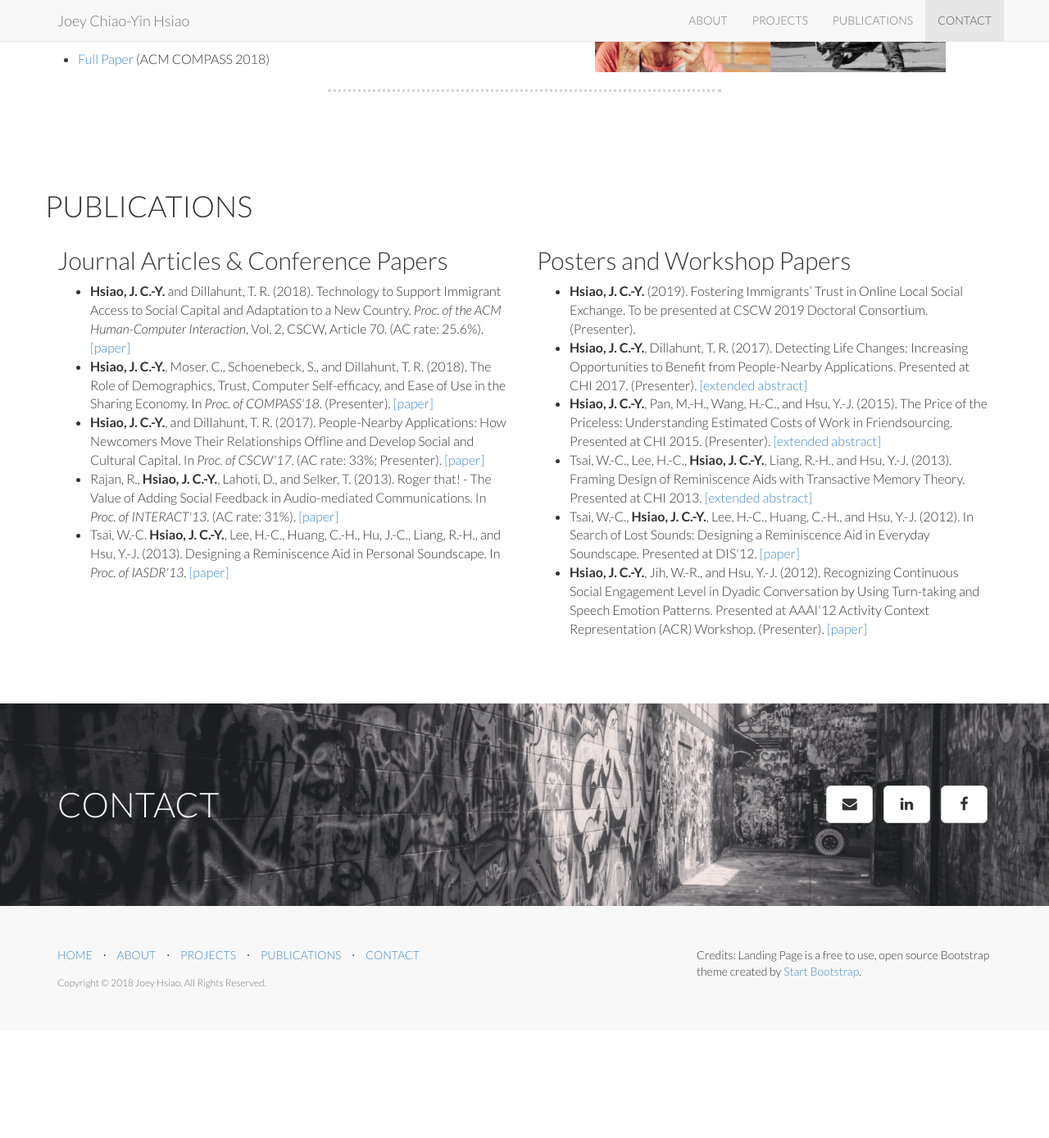
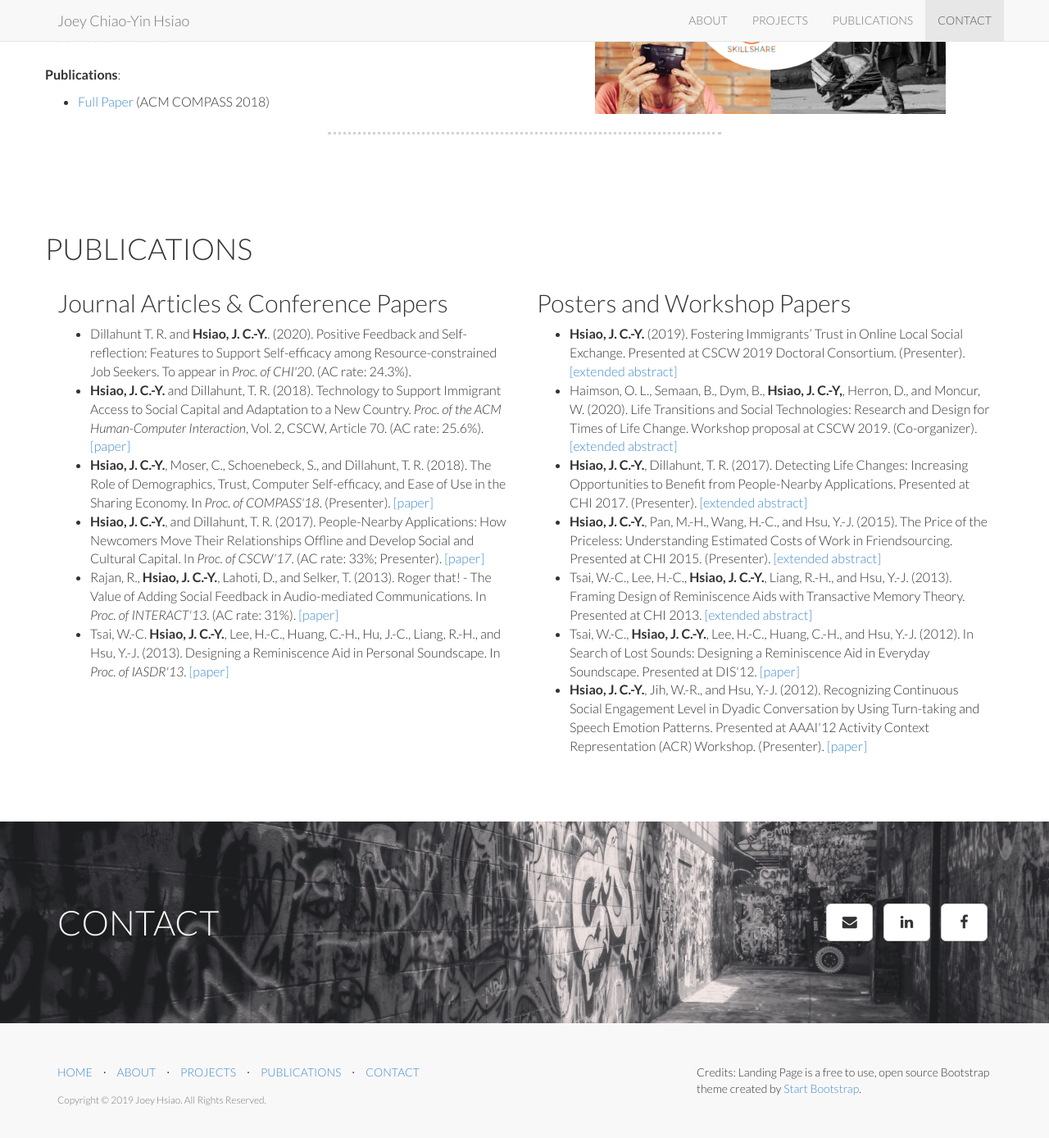
Before and after one commit to joeycyhsiao/joeycyhsiao.github.io, a Jekyll site: the page built from index.html, in a window 1280 px wide and 1400 px high, scrolled down 3135 px. Shown: the top 1388 px of the window at 82% size. Built offline with Jekyll 4.4.1, drawn with Linux system fonts in a browser that asks for light colours; before the commit the page ends 4392 px from its top, so only the background shows below that; some of the changed text lies outside the part shown.

Commit message:
Add new ppers and update the CV

```diff
--- a/_config.yml
+++ b/_config.yml
@@ -7,7 +7,7 @@ title: Joey Chiao-Yin Hsiao
 email: jcyhsiao@umich.edu
 author: Joey Chiao-Yin Hsiao, Joey Hsiao, Chiao-Yin Hsiao
 description: "Joey Chiao-Yin Hsiao, a Ph.D. candidate at the School of Information, University of Michigan. Joey's research is focused on how location-based social applications, such as people-nearby applications and sharing economy applications, can support newcomers in adapting to a new environment."
-copyright: 'Copyright &copy; 2018 Joey Hsiao. All Rights Reserved.'
+copyright: 'Copyright &copy; 2019 Joey Hsiao. All Rights Reserved.'
 credits: 'Credits: Landing Page is a free to use, open source Bootstrap theme created by <a href="http://startbootstrap.com/">Start Bootstrap</a>.'
 keywords:
   - Human-Computer Interaction
--- a/_data/papers.yml
+++ b/_data/papers.yml
@@ -1,3 +1,10 @@
+- paper:
+  authors: Dillahunt T. R. and <b>Hsiao, J. C.-Y.</b>.
+  title: "Positive Feedback and Self-reflection: Features to Support Self-efficacy among Resource-constrained Job Seekers"
+  year: "2020"
+  venue: To appear in <i>Proc. of CHI'20</i>
+  info: "AC rate: 24.3%"
+
 - paper:
   authors: <b>Hsiao, J. C.-Y.</b> and Dillahunt, T. R.
   title: "Technology to Support Immigrant Access to Social Capital and Adaptation to a New Country"
--- a/_data/posters.yml
+++ b/_data/posters.yml
@@ -2,9 +2,21 @@
   authors: <b>Hsiao, J. C.-Y.</b>
   title: "Fostering Immigrants’ Trust in Online Local Social Exchange"
   year: 2019
-  venue: "To be presented at CSCW 2019 Doctoral Consortium"
+  venue: "Presented at CSCW 2019 Doctoral Consortium"
   info: "Presenter"
   type: "extended abstract"
+  file:
+    - url: "Hsiao_CSCWDC19.pdf"
+
+- paper:
+  authors: Haimson, O. L., Semaan, B., Dym, B., <b>Hsiao, J. C.-Y,</b>, Herron, D., and Moncur, W.
+  title: "Life Transitions and Social Technologies: Research and Design for Times of Life Change"
+  year: 2020
+  venue: "Workshop proposal at CSCW 2019"
+  info: "Co-organizer"
+  type: "extended abstract"
+  file:
+    - url: "Haimson_CSCWEA19.pdf"
 
 - paper:
   authors: <b>Hsiao, J. C.-Y.</b>, Dillahunt, T. R.
--- a/_data/recent.yml
+++ b/_data/recent.yml
@@ -8,16 +8,22 @@
         url: "Hsiao_PACMHCI18.pdf"
         type: "Full Paper"
         venue: "ACM CSCW 2018"
-
-  # - name: "Career Development and Social Learning in Hybrid Meetup Groups"
-  #role: "Project Leader"
-  #responsibility: "Study design"
-  #img: "career_hybrid.png"
-  #description: "In the U.S., there are approximately 30,000 meetup groups for career development, skill learning, and networking, which are supported by hybrid community platforms such as meetup.com. Although prior research suggests that job seekers' social networks are crucial to their success in job seeking, it is unclear how these hybrid meetup groups support the purpose. Therefore, studying job seekers in hybrid meetup groups would help guide development of a better online system for career development. The primary objective of the study is to discover how the context of hybrid meetup groups can benefit job seekers. Secondary objectives include 1) identifying other stakeholders within the events and what kind of social relationships they create with the job seekers, 2) examining the sustainability of the social relationships in the group with offline events."
-
+      - paper:
+        url: "Hsiao_CSCWDC19.pdf"
+        type: "Extended Abstract"
+        venue: "ACM CSCW 2019 Doctoral Consortium"
+      - paper:
+        url: "Haimson_CSCWEA19.pdf"
+        type: "Extended Abstract"
+        venue: "ACM CSCW 2019 Workshop Proposal"
 
 - name: "Designing Next-Generational Employment Tools for Underserved Job Seekers"
   role: "Project Manager"
   responsibility: "Study design, data analysis, article writing"
   img: "emp_tools.png"
   description: "The ubiquity of technologies such as robotics, artificial intelligence, and the Internet of Things have changed the nature of work. Despite the many benefits created by these technologies, these transformations in the employment landscape have posed challenges for job seekers, especially those with limited education and low resources. This research investigates how digital tools should be designed and implemented to support employment among low-resourced job seekers."
+  publications:
+      - paper:
+        url: "#"
+        type: "Full Paper"
+        venue: "To appear in ACM CHI 2020"
```
Also changed, not shown: _data/past.yml (line endings or trailing spaces), 4 other files.
